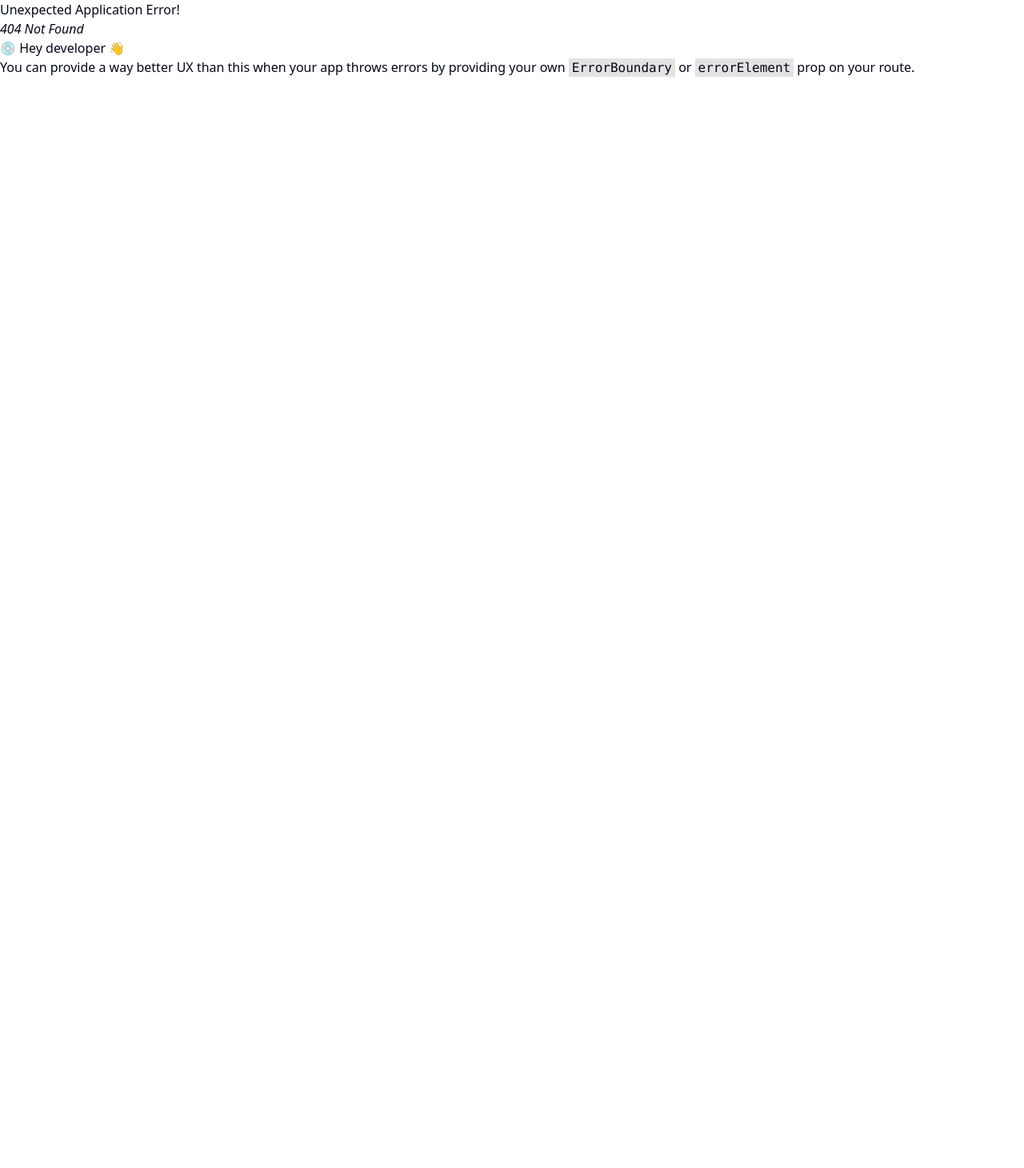
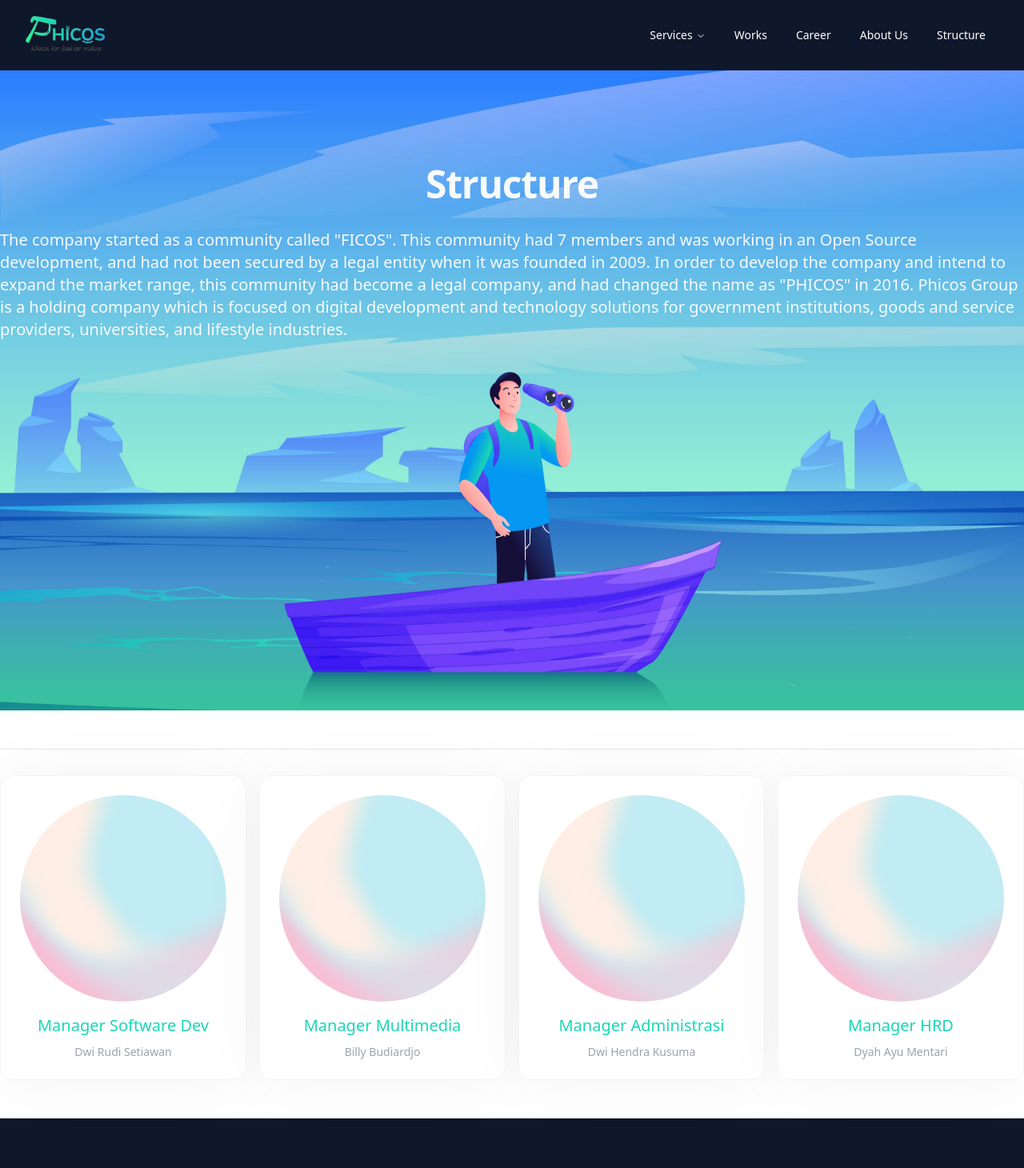
Before and after one commit to AestheticDevs/phicos-react, a React (Vite) app: page /phicos-react/structure in a window 1280 px wide. Before the commit this address had no page. Shown: the top 1460 px of the page at 80% size. Before the commit the page ends 800 px from the top, so only its background shows below. Built offline with nearby package versions, Linux system fonts and the light colour scheme.

Commit message:
fix bug routing dan menambahkan halaman structure

```diff
--- a/package.json
+++ b/package.json
@@ -37,7 +37,7 @@
     "zod": "^3.21.4"
   },
   "devDependencies": {
-    "@types/node": "^20.3.3",
+    "@types/node": "^20.11.27",
     "@types/react": "^18.0.37",
     "@types/react-dom": "^18.0.11",
     "@typescript-eslint/eslint-plugin": "^5.59.0",
--- a/src/components/navbar.tsx
+++ b/src/components/navbar.tsx
@@ -1,6 +1,6 @@
 import { FC, useEffect, useRef } from "react";
 import PhicosLogo from "@/assets/logo/phicos_logo.png";
-import { Link } from "react-router-dom";
+import { Link} from "react-router-dom";
 
 import {
     NavigationMenu,
@@ -86,6 +86,7 @@ const Navbar: FC = () => {
         };
     }, []);
 
+
     return (
         <nav
             ref={navContainer}
@@ -136,7 +137,7 @@ const Navbar: FC = () => {
                                         to="/works"
                                         className={navigationMenuTriggerStyle()}
                                     >
-                                        <NavigationMenuLink>
+                                        <NavigationMenuLink >
                                             Works
                                         </NavigationMenuLink>
                                     </Link>
@@ -153,7 +154,7 @@ const Navbar: FC = () => {
                                 </NavigationMenuItem>
                                 <NavigationMenuItem>
                                     <Link
-                                        to="/aboutus"
+                                        to="/about"
                                         className={navigationMenuTriggerStyle()}
                                     >
                                         <NavigationMenuLink>
--- a/src/components/ui/navigation-menu.tsx
+++ b/src/components/ui/navigation-menu.tsx
@@ -124,5 +124,5 @@ export {
   NavigationMenuTrigger,
   NavigationMenuLink,
   NavigationMenuIndicator,
-    NavigationMenuViewport
+  NavigationMenuViewport,
 };
--- a/src/pages/About.tsx
+++ b/src/pages/About.tsx
@@ -7,7 +7,7 @@ const About: FC = () => {
       <section className="relative h-full">
         <img src={JourneyHero} alt="" className="h-[400px] w-full object-cover object-center fixed top-0 -z-10" />
         <div className="mx-auto h-full mt-[280px] py-16 z-50 bg-white">
-          <div className="max-w-4xl mx-auto">
+          <div className="max-w-6xl mx-auto">
             <h2 className="scroll-m-20 text-4xl font-extrabold tracking-tight lg:text-5xl text-slate-800 mb-8">A Brief Story</h2>
             <p className="leading-relaxed mb-8">The company started as a community called "FICOS". This community had 7 members and was working in an Open Source development, and had not been secured by a legal entity when it was founded in 2009. In order to develop the company and intend to expand the market range, this community had become a legal company, and had changed the name as "PHICOS" in 2016. Phicos Group is a holding company which is focused on digital development and technology solutions for government institutions, goods and service providers, universities, and lifestyle industries.</p>
 
--- a/src/pages/Index.tsx
+++ b/src/pages/Index.tsx
@@ -121,7 +121,7 @@ const Index: FC = () => {
                             <div
                                 // to={""}
                                 key={index}
-                                className="flex flex-col  justify-between gap-4 p-6 pb-2 border bg-white border-slate-100 rounded-2xl cardShadow group hover:bg-gradient-to-br hover:bg-phicos-primary transition-all ease-in duration-200"
+                                className="flex flex-col justify-between gap-4 p-6 pb-2 border bg-white border-slate-100 rounded-2xl cardShadow group hover:bg-gradient-to-br hover:bg-phicos-primary transition-all ease-in duration-200"
                             >
                                 <div>
                                     <h4 className="mb-2 font-medium group-hover:text-slate-50 text-xl text-phicos-primary">
@@ -296,7 +296,7 @@ const Index: FC = () => {
 
                         <Link
                             to={""}
-                            className="w-full h-24 mx-auto aspect-square bg-gradient-to-tr p-4 from-phicos-primary to-phicos-accent flex items-center justify-center rounded-lg "
+                            className="w-full h-24 mx-auto aspect-square bg-gradient-to-tr p-4 from-phicos-primary to-phicos-accent flex items-center justify-center rounded-lg hover:bg-opacity-10 hover:scale-105 hover:cursor-pointer transition-transform duration-150 ease-in-out"
                         >
                             <span className="text-white text-center whitespace-nowrap`">
                                 Lihat semua client
--- /dev/null
+++ b/src/pages/Structure.tsx
@@ -0,0 +1,77 @@
+import { FC } from "react";
+import { Link } from "react-router-dom";
+import JourneyHero from "@/assets/image/journey-img.jpg";
+import { structure } from "@/store/structure";
+
+const Structure: FC = () => {
+  return (
+    <>
+      <section className="relative h-screen">
+        <img
+          src={JourneyHero}
+          alt=""
+          className="absolute top-0 left-0 w-full h-full"
+        />
+        <div className="max-w-7xl mx-auto grid h-full w-full">
+          <div className="z-10 grid place-items-center mb-80">
+            <div className="">
+              <h1 className="text-center scroll-m-20 text-4xl font-bold tracking-tight lg:text-5xl text-slate-50 mb-8">
+                Structure
+              </h1>
+
+              <p className="leading-7 [&:not(:first-child)]:mt-6 mb-6 text-xl text-slate-50">
+                The company started as a community called "FICOS". This
+                community had 7 members and was working in an Open Source
+                development, and had not been secured by a legal entity when it
+                was founded in 2009. In order to develop the company and intend
+                to expand the market range, this community had become a legal
+                company, and had changed the name as "PHICOS" in 2016. Phicos
+                Group is a holding company which is focused on digital
+                development and technology solutions for government
+                institutions, goods and service providers, universities, and
+                lifestyle industries.
+              </p>
+            </div>
+          </div>
+        </div>
+      </section>
+
+      <section className="relative h-full">
+        <div className="mx-auto h-full py-12 z-50 bg-white">
+          <div className="max-w-7xl mx-auto">
+            <hr className="mb-8" />
+
+            <div className="grid grid-cols-4 gap-4">
+              {structure.map((structure, index) => (
+                <Link to={""}>
+                  <div
+                    // to={""}
+                    key={index}
+                    className="flex flex-col justify-between text-center gap-4 p-6 pb-2 border bg-white border-slate-100 rounded-2xl cardShadow group hover:bg-gradient-to-br hover:bg-phicos-primary transition-all ease-in duration-200"
+                  >
+                    <img
+                      src={structure.img}
+                      alt="softdev image"
+                      className="w-30 h-30 float-right rounded-full filter hue-rotate-45 group-hover:grayscale-0"
+                    />
+
+                    <div className="flex flex-col flex-grow">
+                      <h4 className="mb-2 font-medium group-hover:text-slate-50 text-xl text-phicos-primary">
+                        {structure.title}
+                      </h4>
+                      <p className="mb-4 text-gray-400 group-hover:text-slate-50 text-sm leading-[150%]">
+                        {structure.name}
+                      </p>
+                    </div>
+                  </div>
+                </Link>
+              ))}
+            </div>
+          </div>
+        </div>
+      </section>
+    </>
+  );
+};
+
+export default Structure;
--- /dev/null
+++ b/src/store/structure.ts
@@ -0,0 +1,30 @@
+import MeshImage from "@/assets/image/structure/mesh-gradient_2.png";
+
+interface Structure {
+    img: string;
+    title: string;
+    name: string;
+}
+
+export const structure: Structure[] = [
+  {
+    img: MeshImage,
+    title: 'Manager Software Dev',
+    name: 'Dwi Rudi Setiawan'
+  },
+  {
+      img: MeshImage,
+      title: 'Manager Multimedia',
+      name: 'Billy Budiardjo'
+  },
+  {
+      img: MeshImage,
+      title: 'Manager Administrasi',
+      name: 'Dwi Hendra Kusuma'
+  },
+  {
+      img: MeshImage,
+      title: 'Manager HRD',
+      name: 'Dyah Ayu Mentari'
+  }
+]
--- a/tsconfig.json
+++ b/tsconfig.json
@@ -5,6 +5,9 @@
     "lib": ["ES2020", "DOM", "DOM.Iterable"],
     "module": "ESNext",
     "skipLibCheck": true,
+
+    /* Node.js mode */
+    "allowJs": true,
 
     /* Bundler mode */
     "moduleResolution": "bundler",
```
Also changed, not shown: src/main.tsx (+6 -1 lines), src/assets/image/structure/mesh-gradient_2.png (added), 1 other file (tests, documents, lock files or other folders). Lines whose indentation alone changed are shown as unchanged.
